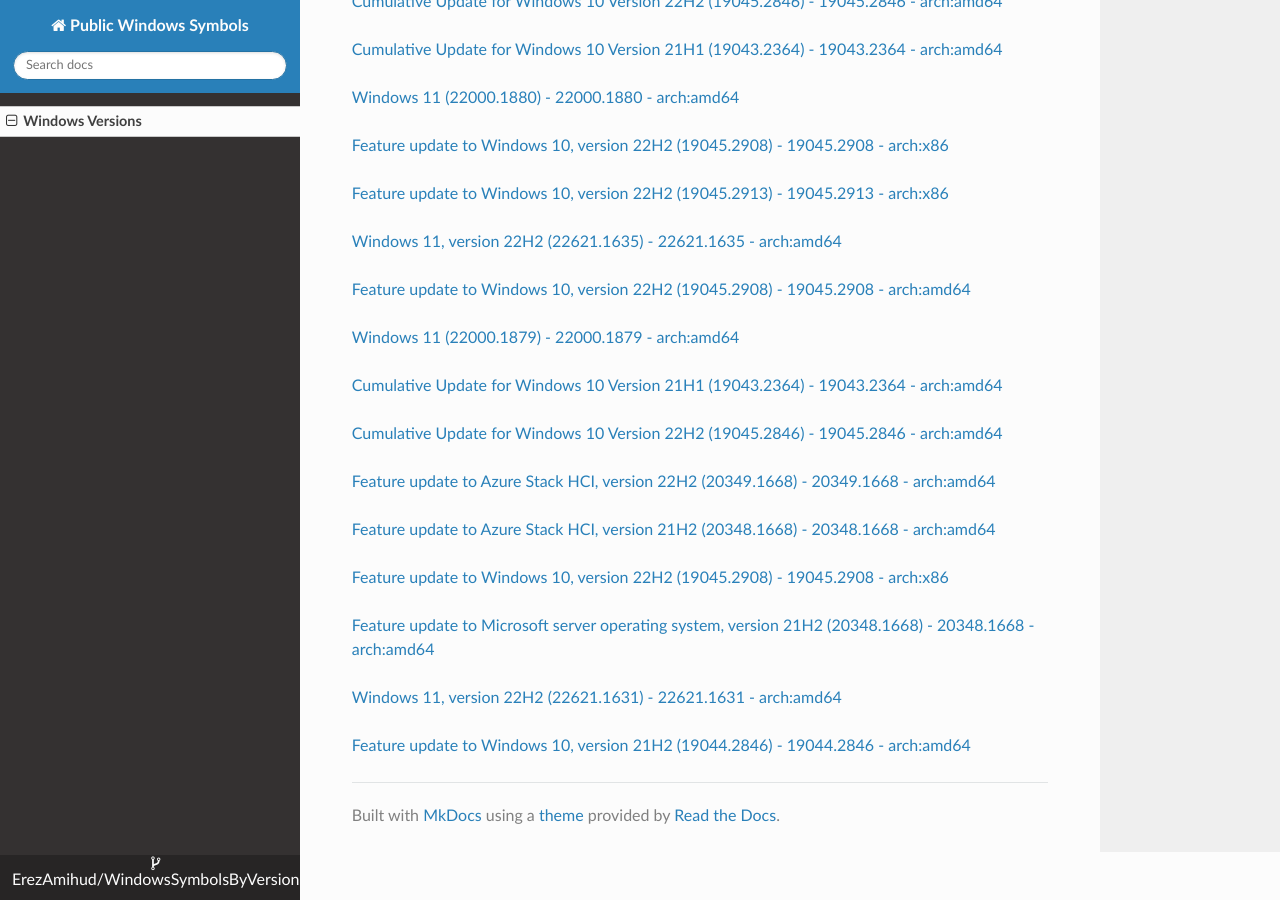
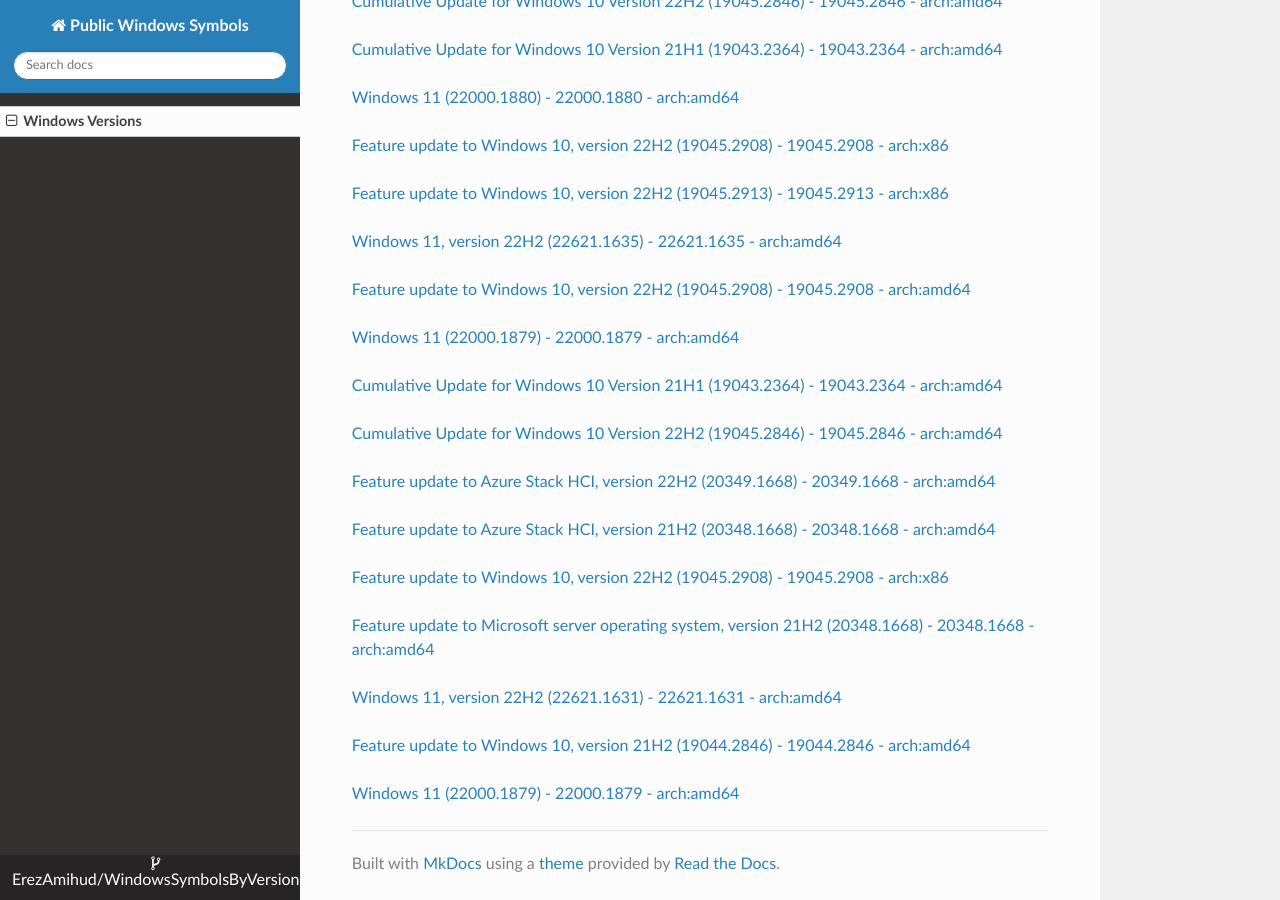
Before and after one commit to ErezAmihud/WindowsSymbolsByVersion, an MkDocs documentation site: the page built from docs/index.md, in a window 1280 px wide and 900 px high, scrolled down 33173 px. Built offline with MkDocs 1.6.1, drawn with Linux system fonts in a browser that asks for light colours; nearby versions of some CDN libraries.

Commit message:
Automated commit, add manifest for 23b376bc-3097-48b9-a898-68a6ac056517

```diff
--- a/docs/index.md
+++ b/docs/index.md
@@ -1915,3 +1915,6 @@
 
 
 [Feature update to Windows 10, version 21H2 (19044.2846) - 19044.2846 - arch:amd64](https://github.com/ErezAmihud/WindowsSymbolsByVersion/blob/main/manifests/d12f36d1-0a2b-4612-a8e2-7e83537b1ab5.manifest)
+
+
+[Windows 11 (22000.1879) - 22000.1879 - arch:amd64](https://github.com/ErezAmihud/WindowsSymbolsByVersion/blob/main/manifests/23b376bc-3097-48b9-a898-68a6ac056517.manifest)
```
Also changed, not shown: process_builds.json (+1 -1 lines).
